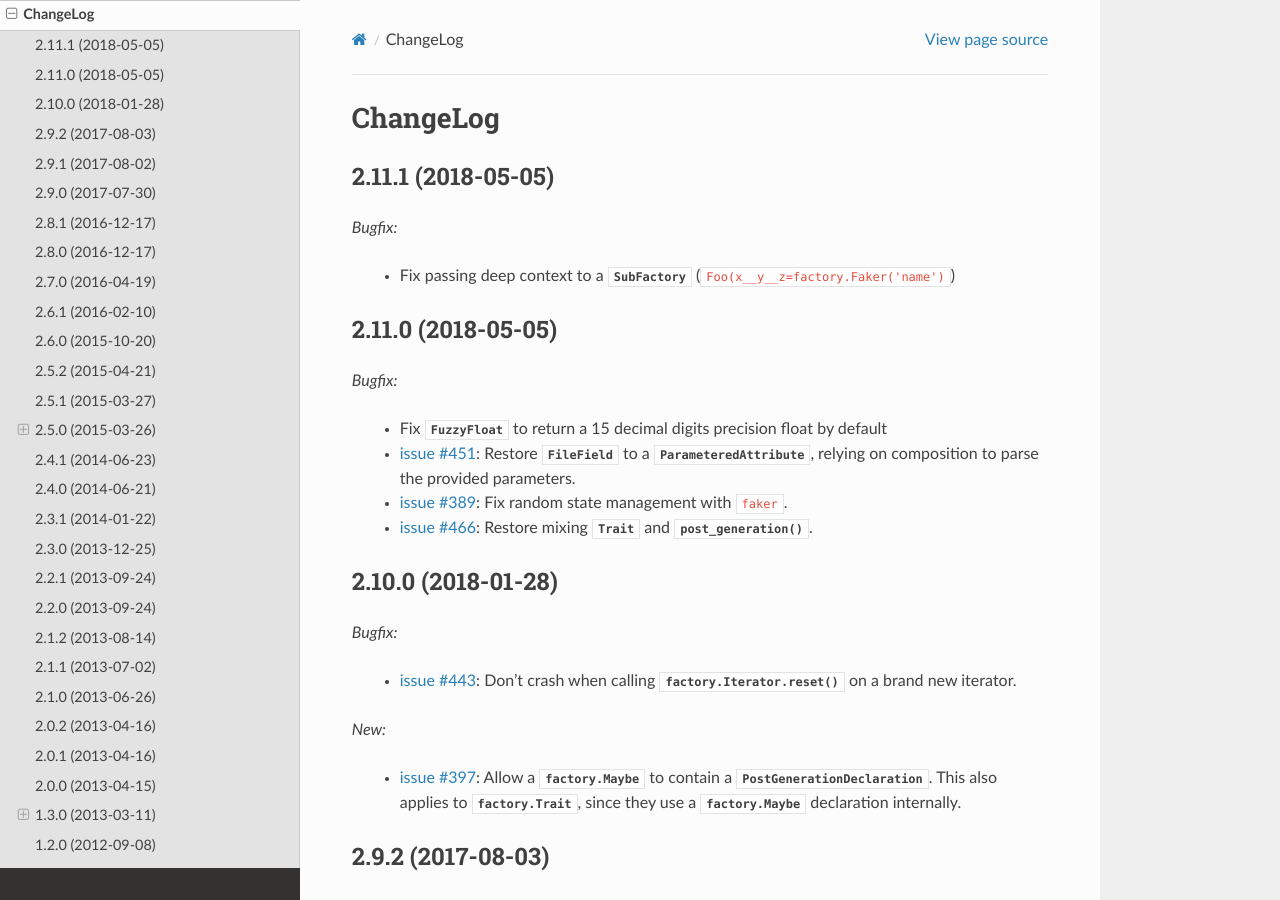
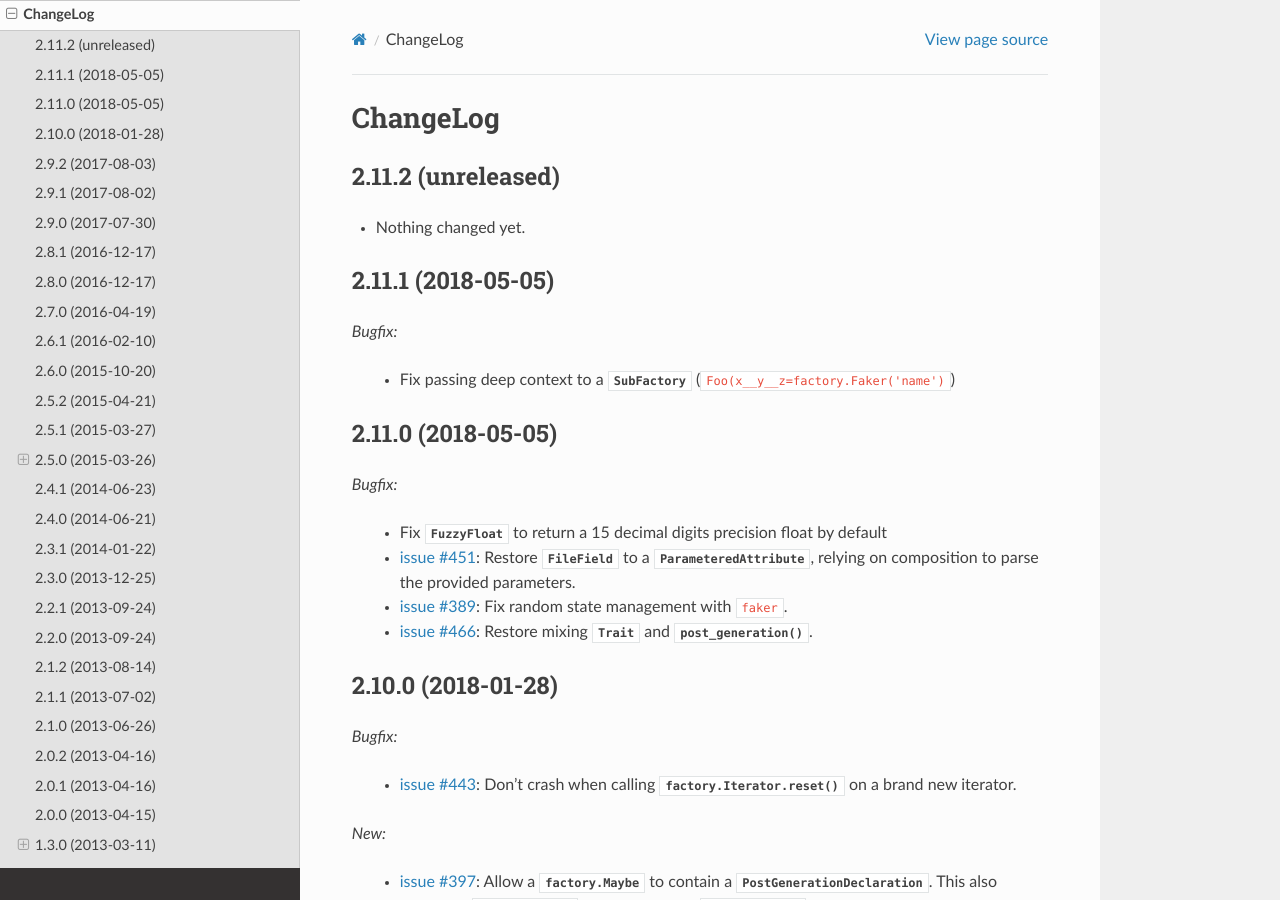
Before and after one commit to FactoryBoy/factory_boy, a Sphinx documentation site: the page built from docs/changelog.rst, in a window 1280 px wide and 900 px high. Built offline with Sphinx 7.4.7 and the Read the Docs theme 2.0.0, drawn with Linux system fonts in a browser that asks for light colours.

Commit message:
Back to development: 2.11.2

```diff
--- a/docs/changelog.rst
+++ b/docs/changelog.rst
@@ -1,5 +1,11 @@
 ChangeLog
 =========
+
+2.11.2 (unreleased)
+-------------------
+
+- Nothing changed yet.
+
 
 2.11.1 (2018-05-05)
 -------------------
--- a/factory/__init__.py
+++ b/factory/__init__.py
@@ -74,7 +74,7 @@ from . import mogo
 from . import mongoengine
 
 
-__version__ = '2.11.1'
+__version__ = '2.11.2.dev0'
 __author__ = 'Raphaël Barrois <raphael.barrois+fboy@polytechnique.org>'
 
 
```
